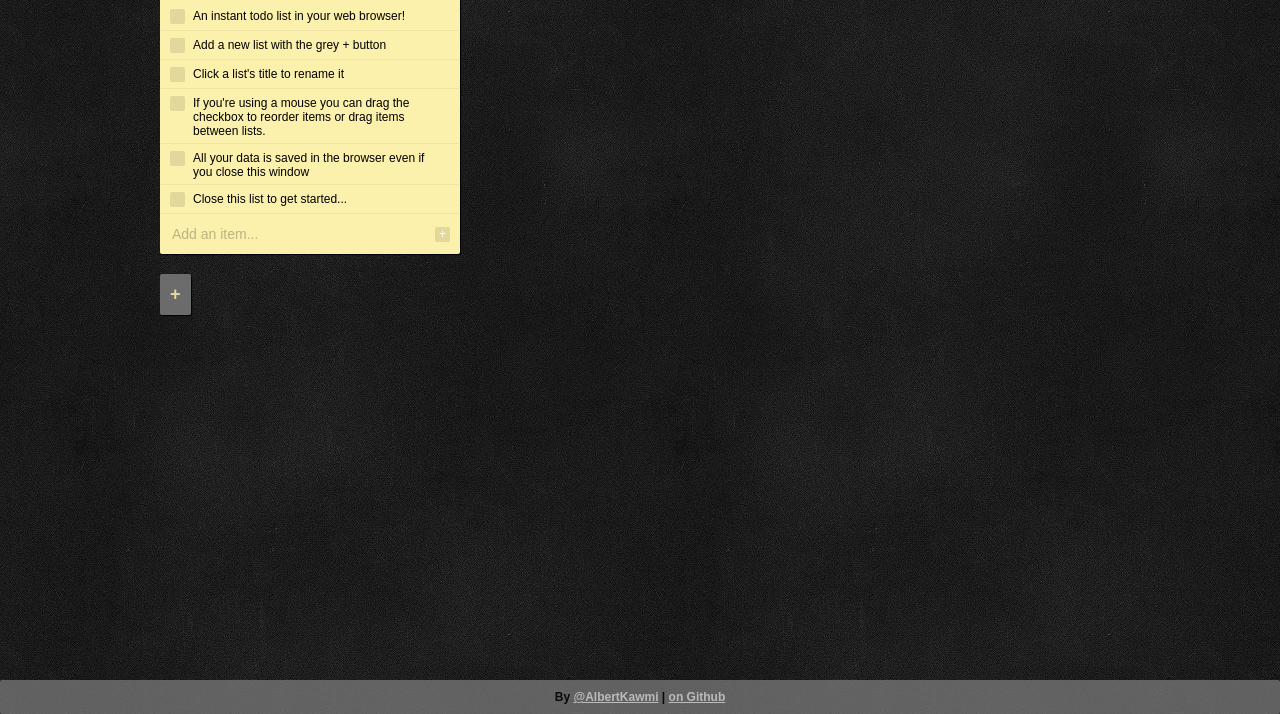
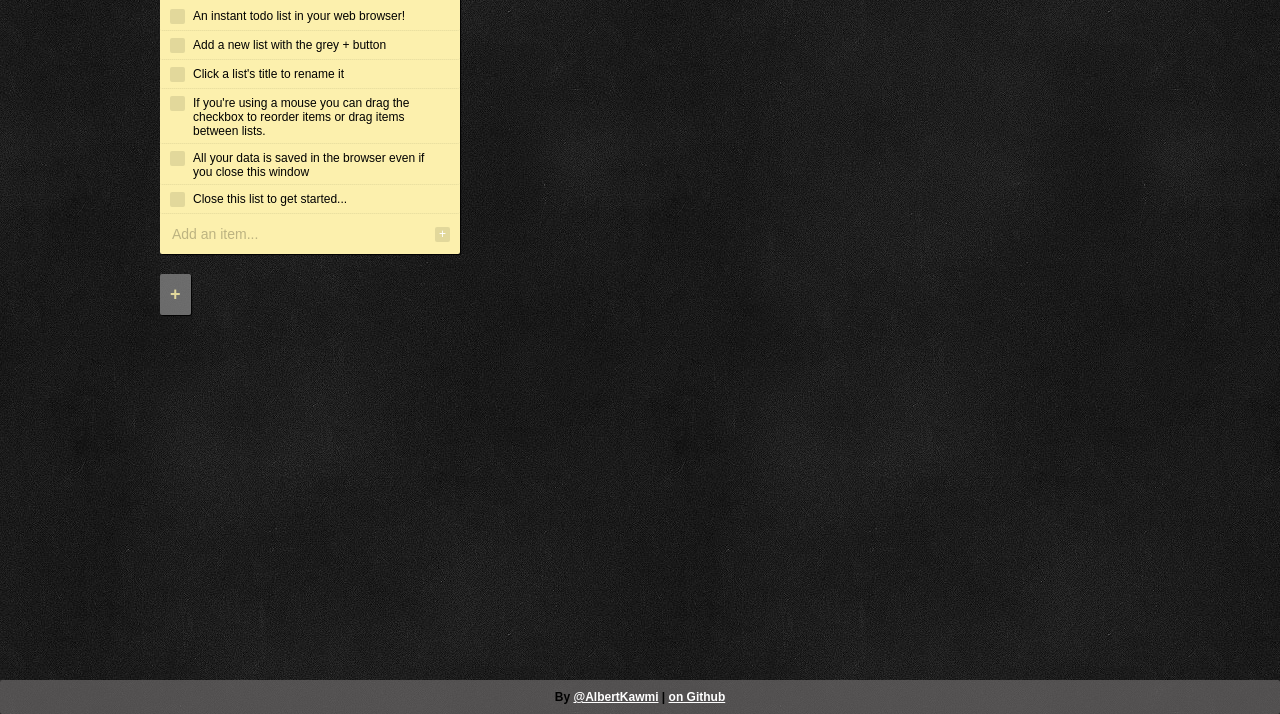
Before and after one commit to albertkawmi/instodo, a plain HTML site: page index.html in a window 1280 px wide. Shown: the part 86-800 px from the top of the page. Drawn offline with Linux system fonts and the light colour scheme.

Commit message:
Style tweaks

```diff
--- a/stylesheet.css
+++ b/stylesheet.css
@@ -180,9 +180,8 @@ footer {
 	padding: 10px;
 	position: fixed;
 	bottom: 0;
-	background-color: gray;
+	background-color: rgba(107,104,104,0.7);
 	width: 100%;
-	opacity: 0.7;
 	text-align: center;
 
 }
```
